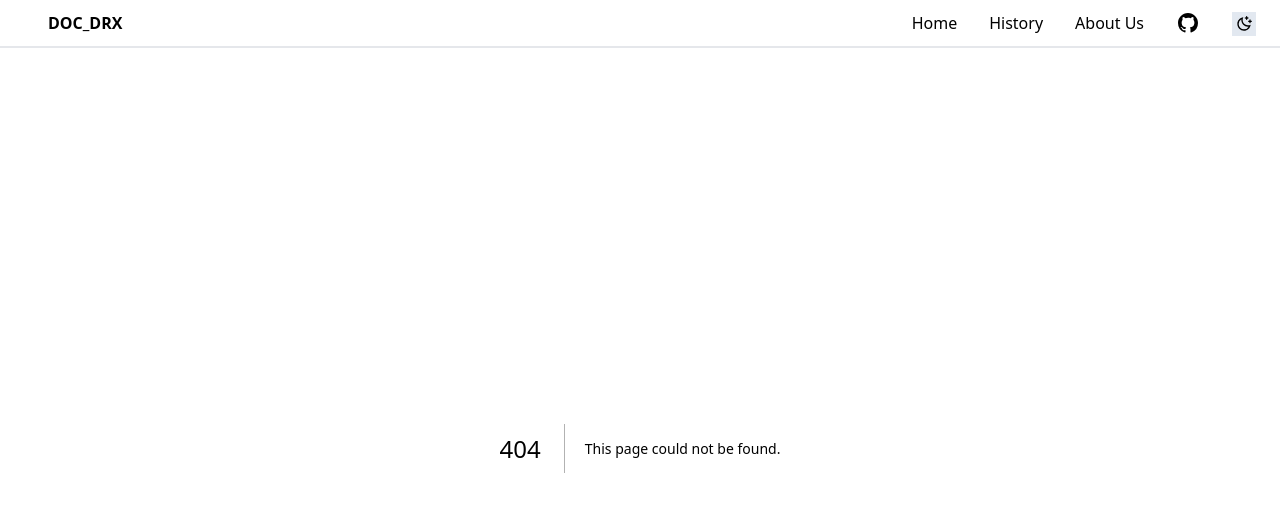
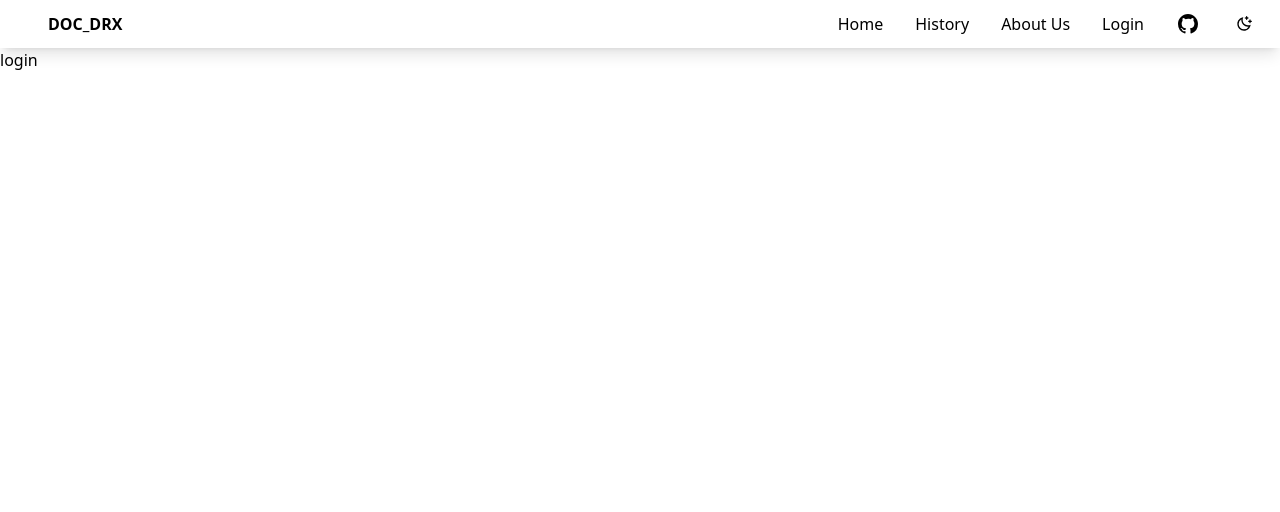
Before and after one commit to MohammadAshif1001/doc-drx, a Next.js app: page /login in a window 1280 px wide. Before the commit this address had no page. Shown: the top 512 px of the page. Built offline with nearby package versions, Linux system fonts and the light colour scheme.

Commit message:
minor tweaks

```diff
--- a/package.json
+++ b/package.json
@@ -14,6 +14,7 @@
     "clsx": "^2.0.0",
     "eslint": "8.48.0",
     "eslint-config-next": "13.4.19",
+    "framer-motion": "^10.16.4",
     "lucide-react": "^0.274.0",
     "next": "13.4.19",
     "next-themes": "^0.2.1",
--- a/src/app/components/navbar/Navbar.jsx
+++ b/src/app/components/navbar/Navbar.jsx
@@ -38,7 +38,7 @@ const Navbar = () => {
 
 
     return (
-        <div className="main border-b-2 h-12 flex items-center justify-between px-12">
+        <div className="main outline-none shadow-lg dark:shadow-md dark:shadow-[#ccc] h-12 flex items-center justify-between px-12">
             <div className="logo inline2 font-bold font-color">DOC_DRX</div>
             {windowWidth <= 768 ? (
                 <>
@@ -46,7 +46,7 @@ const Navbar = () => {
                         className="hamburger-icon cursor-pointer"
                         onClick={toggleMobileMenu}
                     >
-                        <RiMenuFill className='font-bold text-black text-2xl mr-1' />
+                        <RiMenuFill className='font-bold text-black text-2xl mr-5 dark:text-white' />
                         <ToggleBtn />
                     </div>
                     {/* Mobile Menu */}
@@ -62,6 +62,9 @@ const Navbar = () => {
                                 </Link>
                                 <Link href="/aboutus" passHref>
                                     About Us
+                                </Link>
+                                <Link href="/login" passHref>
+                                    Login
                                 </Link>
                                 <Link href="https:/github.com/darkxxdevs/doc-drx">
                                     Github
@@ -84,6 +87,11 @@ const Navbar = () => {
                             <Link href="/aboutus">About Us</Link>
                         </li>
                         <li>
+                            <Link href="/login" passHref>
+                                Login
+                            </Link>
+                        </li>
+                        <li>
                             <Link href="https:/github.com/darkxxdevs/doc-drx">
                                 <RiGithubFill className='text-2xl' />
                             </Link>
--- a/src/app/components/togglebutton/ToggleBtn.jsx
+++ b/src/app/components/togglebutton/ToggleBtn.jsx
@@ -22,7 +22,7 @@ const ToggleBtn = () => {
 
     return (
         <button
-            className={`w-fit absolute right-5 top-2 p-1 outline-1 rounded-lg flex m-1 active:scale-100 duration-200 bg-slate-200 dark:bg-[#0000] `}
+            className={`w-fit absolute right-5 top-2 p-1 outline-none rounded-lg flex m-1 active:scale-100 duration-200 bacground-opacity-0 dark:bg-[#0000] `}
             onClick={() => setTheme(theme === "dark" ? "light" : "dark")}
         >
             {theme === "light" ? <RiSunLine /> : <RiMoonClearLine />}
--- /dev/null
+++ b/src/app/login/page.jsx
@@ -0,0 +1,9 @@
+import React from 'react'
+
+const login = () => {
+    return (
+        <div>login</div>
+    )
+}
+
+export default login
```
Also changed, not shown: 1 other file (tests, documents, lock files or other folders).
